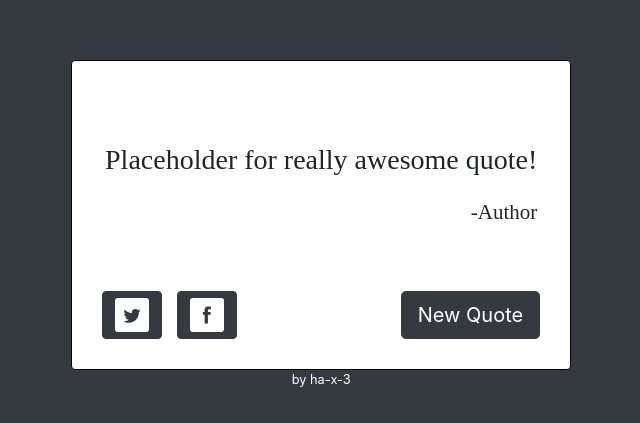
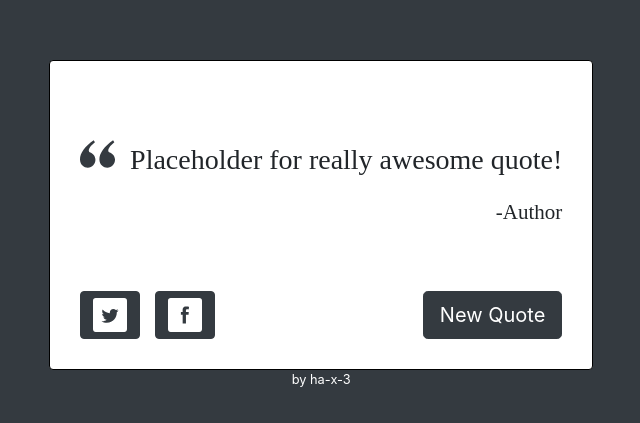
Before and after one commit to ha-x-3/quote-generator, a React (Create React App) app: page / in a window 1280 px wide. Shown: the part 167-590 px from the top of the page, without its empty margins (321-961 px from the left). Built offline with nearby package versions, Linux system fonts and the light colour scheme; a web font is replaced by a local one.

Commit message:
Added quote image svg

```diff
--- a/src/App.css
+++ b/src/App.css
@@ -22,6 +22,14 @@
   font-size: 1.75em;
 }
 
+#text-line {
+  display: flex;
+}
+
+#quoteImg {
+  margin-top: -10px;
+}
+
 #author {
   font-size: 0.75em;
   align-self: flex-end;
--- a/src/components/quote.js
+++ b/src/components/quote.js
@@ -3,7 +3,10 @@ export default function Quote() {
     <div className="QuoteBox" id="quote-box">
 
       <div className="QuoteText">
-        <p id="text">Placeholder for really awesome quote!</p>
+        <div id="text-line">
+          <img src="assets/images/quote.svg" height="50px" alt="Opening Quote"id="quoteImg"></img>
+          <p id="text">Placeholder for really awesome quote!</p>
+        </div>
         <p id="author">-Author</p>
       </div>
 
```
Also changed, not shown: public/assets/images/quote.svg (added).
